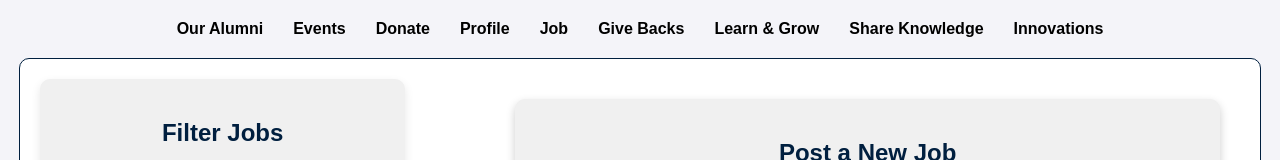
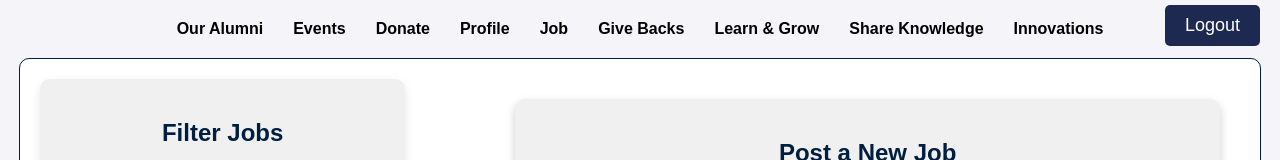
Before and after one commit to Sowmika-Arul/Alumni_Connect, a React (Create React App) app in the folder alumni1/: page /jobs in a window 1280 px wide. Shown: the top 160 px of the page. Built offline with nearby package versions, Linux system fonts and the light colour scheme; no server answers.

Commit message:
changes made

```diff
--- a/alumni1/src/components/Home.jsx
+++ b/alumni1/src/components/Home.jsx
@@ -6,11 +6,11 @@ const Header = () => {
   return (
     <header className="header">
       <div className="header-top">
-        <img src="/images/logo1.jpg" alt="Logo" className="logo" />
+        <img src="/images/TamilNadu_Logo.svg" alt="Logo" className="logo" />
         <div className="contact-info">
           <span>Call Us: 9874563210</span>
           <span>Email: support@govt.com</span>
-          <span>Location: Gujarat</span>
+          <span>Location: TamilNadu</span>
         </div>
         <div className="social-media">
           <a href="mailto:support@govt.com"><i className="fa-solid fa-envelope"></i></a>
--- a/alumni1/src/components/JobApplication.jsx
+++ b/alumni1/src/components/JobApplication.jsx
@@ -108,10 +108,10 @@ const JobApplication = () => {
   };
 
   const handleApply = (job) => {
-    if (!userId) {
-      alert('User not logged in');
-      return;
-    }
+    // if (!userId) {
+    //   alert('User not logged in');
+    //   return;
+    // }
 
     if (job.email) {
       const mailtoLink = `mailto:${job.email}?subject=Job Application for ${job.title}&body=Hello, I would like to apply for the ${job.title} position.`;
--- a/alumni1/src/components/Login.jsx
+++ b/alumni1/src/components/Login.jsx
@@ -12,7 +12,7 @@ function Login() {
 
 
         try {
-            const response = await fetch('https://alumni-connect-5ad6.onrender.com/api/login', {
+            const response = await fetch('http://localhost:5050/api/login', {
                 method: 'POST',
                 headers: {
                     'Content-Type': 'application/json'
@@ -24,6 +24,7 @@ function Login() {
 
             if (response.ok) {
                 localStorage.setItem('rollNo', rollNo);
+                console.log(rollNo);
                 localStorage.setItem('userName', data.name);
                 console.log(data.name);
 
@@ -197,10 +198,10 @@ function Login() {
     return (
         <div style={styles.body}>
             <div style={styles.header}>
-                <img src="/images/ab1.png" alt="Department of School Education - Government of Tamil Nadu" style={styles.headerImg} />
+                <img src="/images/TamilNadu_Logo.svg" alt="Department of School Education - Government of Tamil Nadu" style={styles.headerImg} />
                 <div style={styles.headerText}>
                     <h1 style={styles.headerTextH1}>Department of School Education</h1>
-                    <p style={styles.headerTextP}>Government of Gujarat</p>
+                    <p style={styles.headerTextP}>Government of TamilNadu</p>
                 </div>
             </div>
 
--- a/alumni1/src/components/Navbar.jsx
+++ b/alumni1/src/components/Navbar.jsx
@@ -1,4 +1,6 @@
 import { Link } from 'react-router-dom';
+import { useNavigate } from 'react-router-dom';
+
 
 const Navbar = () => {
     const navStyles = {
@@ -25,6 +27,13 @@ const Navbar = () => {
         fontWeight: 'bolder'
     };
 
+ const navigate = useNavigate();
+
+    const handleLogout = () => {
+        localStorage.removeItem('userProfile');
+        navigate('/');
+    };
+
     return (
         <nav style={navStyles}>
             <ul style={ulStyles}>
@@ -37,6 +46,18 @@ const Navbar = () => {
                 <li style={liStyles}><Link to="/videolist" style={linkStyles}>Learn & Grow</Link></li>
                 <li style={liStyles}><Link to="/videoupload" style={linkStyles}>Share Knowledge</Link></li>
                 <li style={liStyles}><Link to="/innovatives" style={linkStyles}>Innovations</Link></li>
+                <button className="logout-button" onClick={handleLogout} style={{
+                display: 'block',
+                margin: '0 auto 20px auto',
+                padding: '10px 20px',
+                backgroundColor: '#1D2951',
+                color: 'white',
+                border: 'none',
+                borderRadius: '5px',
+                cursor: 'pointer',
+                fontSize: '18px',
+                transition: 'background-color 0.3s, transform 0.3s'
+            }}>Logout</button>
             </ul>
         </nav>
     );
```
Also changed, not shown: alumni1/public/images/TamilNadu_Logo.svg (added), 1 other file (tests, documents, lock files or other folders).
